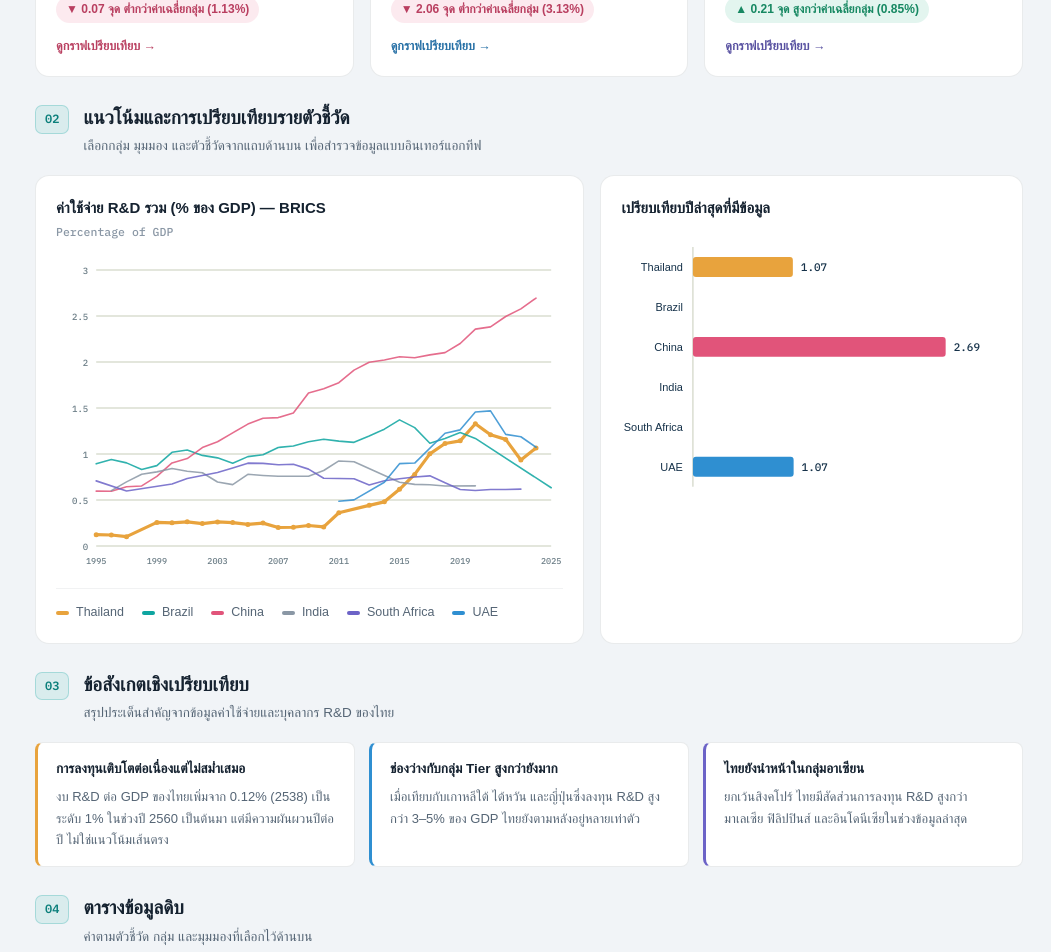
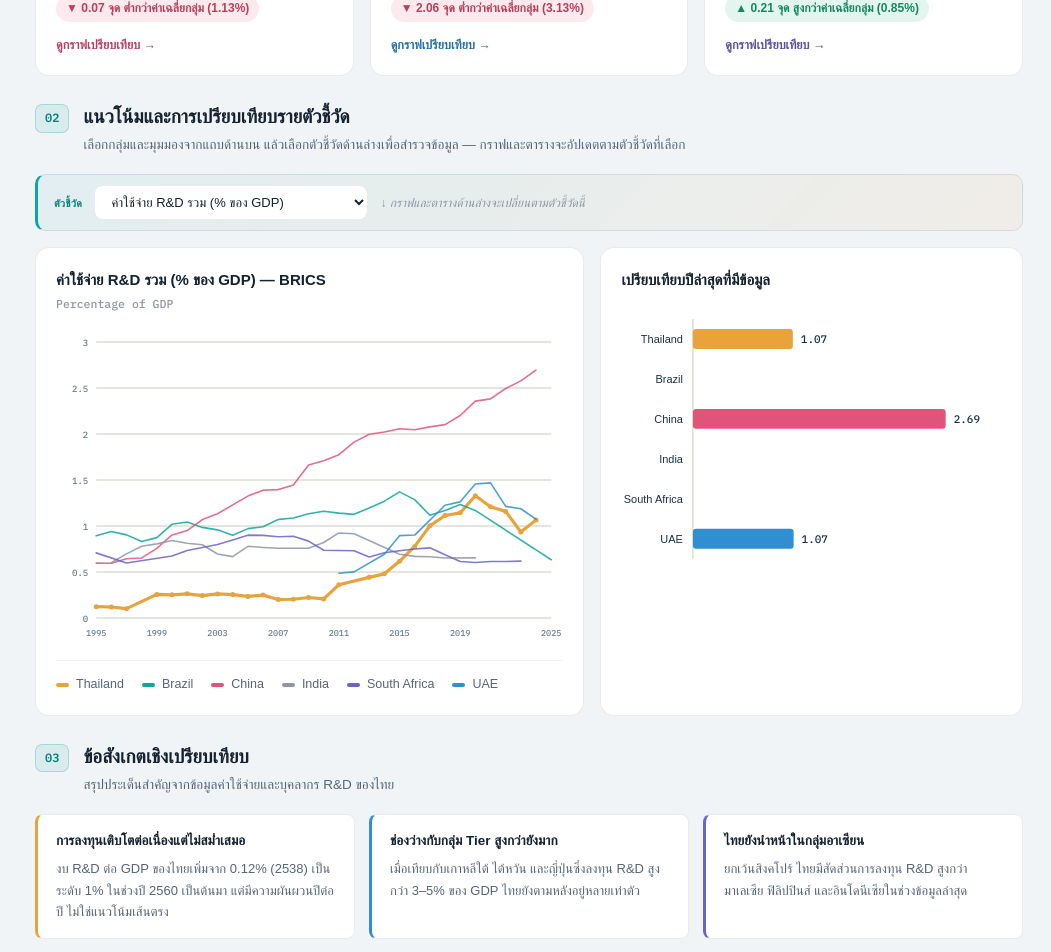
Before and after one commit to juniortortrakoon/Thailand-rd-dashboard, a React (Vite) app: page / in a window 1280 px wide. Shown: the part 840-1792 px from the top of the page, without its empty margins (229-1280 px from the left). Built offline with nearby package versions, Linux system fonts and the light colour scheme; a web font is replaced by a local one.

Commit message:
Update App.jsx

```diff
--- a/src/App.jsx
+++ b/src/App.jsx
@@ -497,6 +497,23 @@ button{font-family:inherit;}
   min-width:220px;
   cursor:pointer;
 }
+.indicator-filter-bar{
+  display:flex;
+  align-items:center;
+  gap:12px;
+  flex-wrap:wrap;
+  background:linear-gradient(135deg, rgba(14,165,160,.07), rgba(232,163,61,.08));
+  border:1px solid var(--border);
+  border-left:3px solid var(--teal);
+  border-radius:10px;
+  padding:10px 16px;
+  margin-bottom:16px;
+}
+.indicator-filter-hint{
+  font-size:12px;
+  color:var(--text-dim);
+  font-style:italic;
+}
 
 /* ============ CONTENT ============ */
 .content{
@@ -824,6 +841,7 @@ table tbody tr.row-thailand td:first-child{background:#FBEFDA;}
   .content{padding:20px 16px 40px;}
   .filter-cluster{gap:8px; padding:8px 10px;}
   .indicator-select{min-width:0; flex:1 1 100%;}
+  .indicator-filter-hint{display:none;}
 }
 
 button:focus-visible, select:focus-visible, a:focus-visible{
@@ -1024,11 +1042,6 @@ export default function App() {
                 <button className={`seg-btn${mode === "value" ? " active" : ""}`} onClick={() => setMode("value")}>ค่าจริง</button>
                 <button className={`seg-btn${mode === "rank" ? " active" : ""}`} onClick={() => setMode("rank")}>อันดับ</button>
               </div>
-              <span className="fdivider" />
-              <span className="flabel">ตัวชี้วัด</span>
-              <select className="indicator-select" value={indicator} onChange={e => setIndicator(e.target.value)}>
-                {INDICATOR_ORDER.map(ind => <option key={ind} value={ind}>{INDICATOR_LABELS[ind]}</option>)}
-              </select>
             </div>
           </header>
 
@@ -1090,8 +1103,15 @@ export default function App() {
                 <span className="section-num">02</span>
                 <div>
                   <h2>แนวโน้มและการเปรียบเทียบรายตัวชี้วัด</h2>
-                  <p className="section-sub">เลือกกลุ่ม มุมมอง และตัวชี้วัดจากแถบด้านบน เพื่อสำรวจข้อมูลแบบอินเทอร์แอกทีฟ</p>
+                  <p className="section-sub">เลือกกลุ่มและมุมมองจากแถบด้านบน แล้วเลือกตัวชี้วัดด้านล่างเพื่อสำรวจข้อมูล — กราฟและตารางจะอัปเดตตามตัวชี้วัดที่เลือก</p>
                 </div>
+              </div>
+              <div className="indicator-filter-bar">
+                <span className="flabel">ตัวชี้วัด</span>
+                <select className="indicator-select" value={indicator} onChange={e => setIndicator(e.target.value)}>
+                  {INDICATOR_ORDER.map(ind => <option key={ind} value={ind}>{INDICATOR_LABELS[ind]}</option>)}
+                </select>
+                <span className="indicator-filter-hint">↓ กราฟและตารางด้านล่างจะเปลี่ยนตามตัวชี้วัดนี้</span>
               </div>
               <div className="chart-grid">
                 <div className="chart-card">
@@ -1143,7 +1163,7 @@ export default function App() {
                 <span className="section-num">04</span>
                 <div>
                   <h2>ตารางข้อมูลดิบ</h2>
-                  <p className="section-sub">ค่าตามตัวชี้วัด กลุ่ม และมุมมองที่เลือกไว้ด้านบน</p>
+                  <p className="section-sub">ค่าตามตัวชี้วัดที่เลือกในส่วนที่ 02 และกลุ่ม/มุมมองที่เลือกไว้ด้านบน</p>
                 </div>
               </div>
               <div className="chart-card">
```
